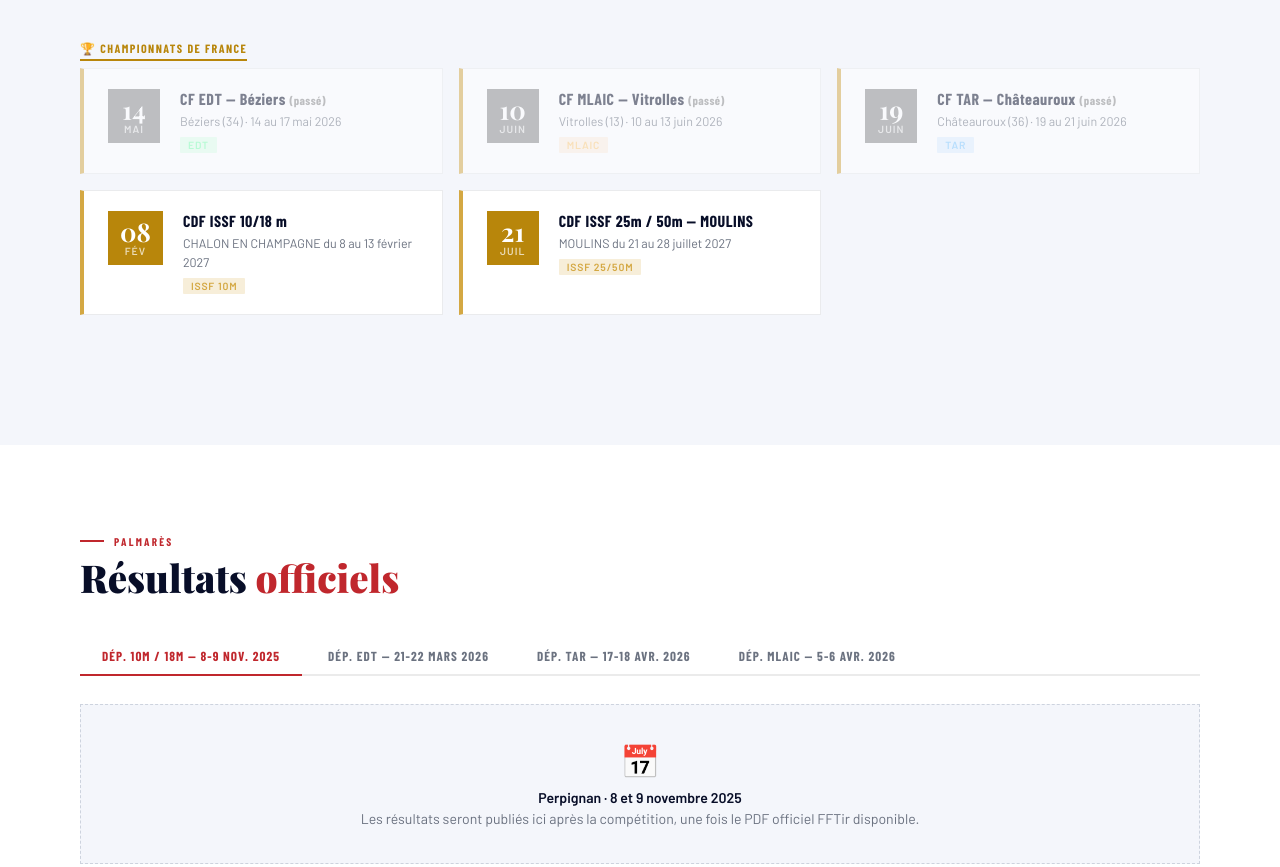
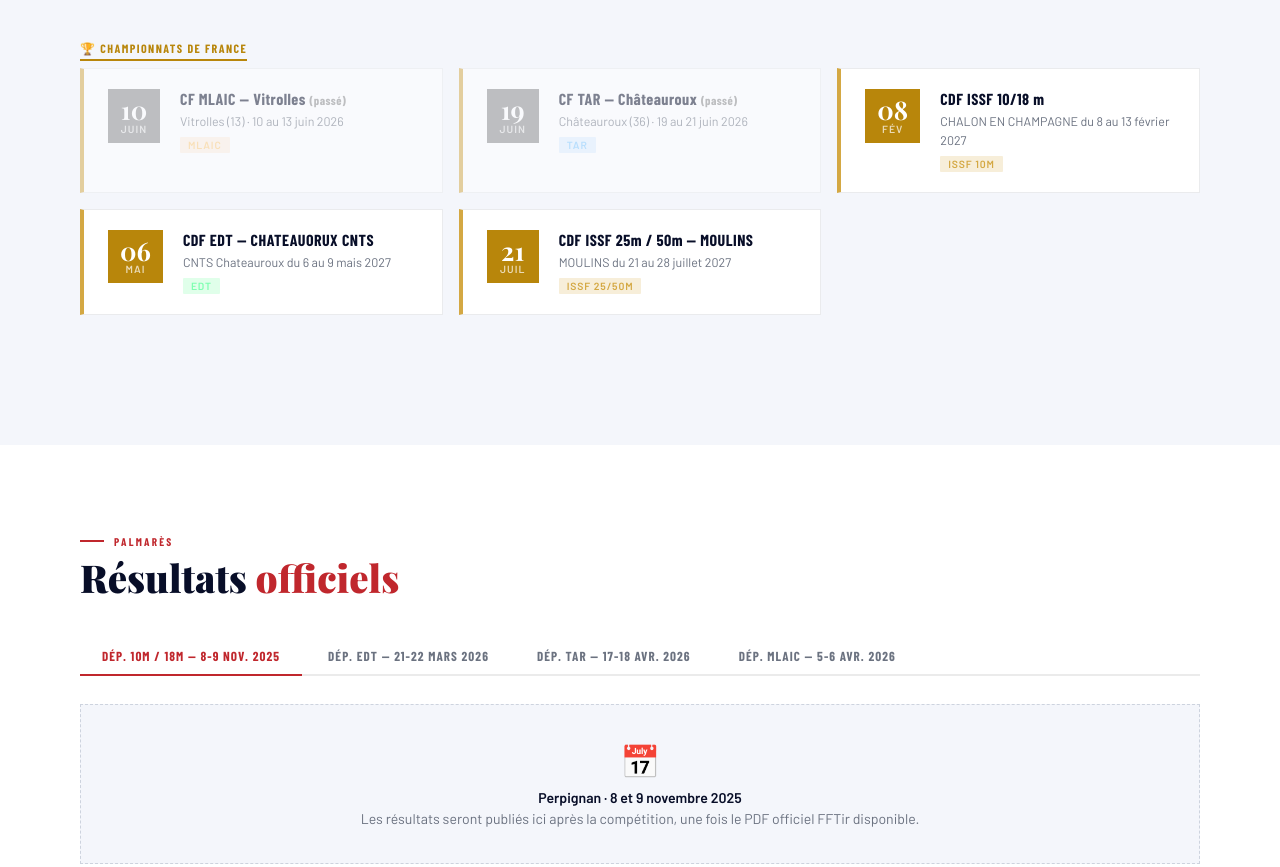
Before and after one commit to liguelrtir-lr/cdtir66, an Eleventy site: page src/index.njk in a window 1280 px wide. Shown: the part 2515-3382 px from the top of the page. Built offline with nearby package versions, Linux system fonts and the light colour scheme; Eleventy itself is replaced by a stand-in of ours; files that its build step writes are made by us from their sources.

Commit message:
Update Calendrier des compétitions “cf-edt-beziers”

```diff
--- a/src/calendrier/cf-edt-beziers.md
+++ b/src/calendrier/cf-edt-beziers.md
@@ -1,7 +1,7 @@
 ---
-title: CF EDT — Béziers
-date: 2026-05-14
-lieu: Béziers (34) · 14 au 17 mai 2026
+title: CDF EDT — CHATEAUORUX CNTS
+date: 2027-05-06T08:00:00.000+02:00
+lieu: CNTS Chateauroux du 6 au 9 mais 2027
 niveau: championnat
 discipline: EDT
 ---
```
